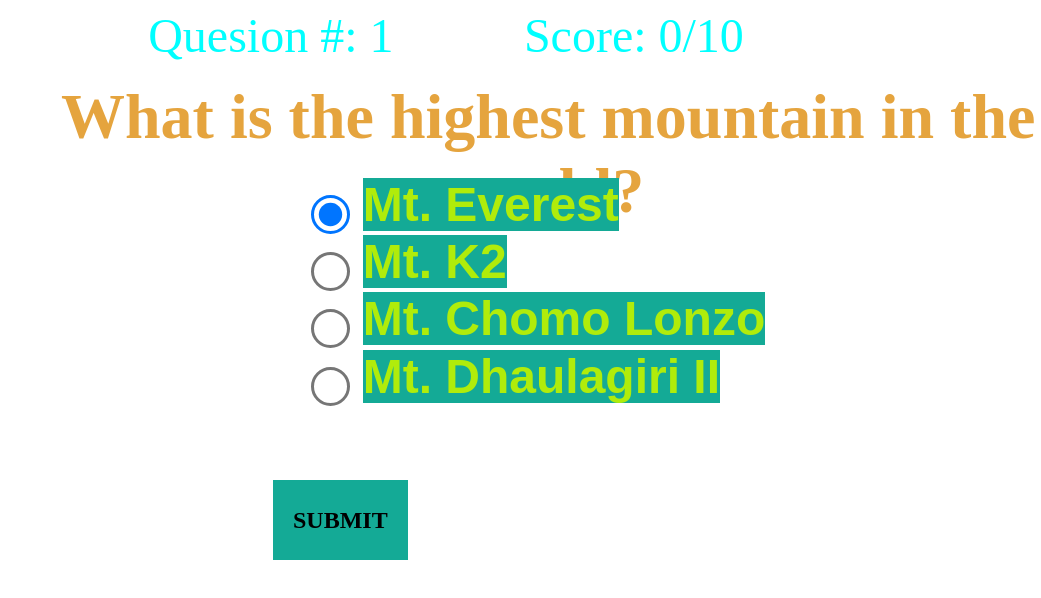
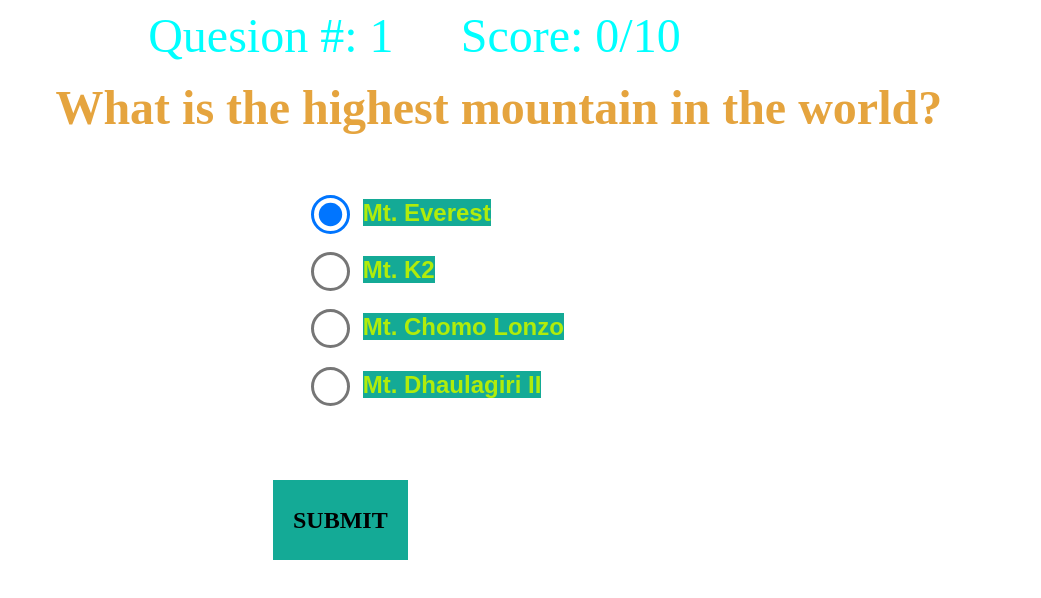
Before and after one commit to datastatistician3/know-world-mountains-quiz, a plain HTML site: page index.html in a window 1280 px wide. Both pictures are taken after a click on the button "LET'S TEST YOUR KNOWLEDGE". Shown: the whole page, without its empty margins (239-1280 px from the left). Drawn offline with nearby package versions, Linux system fonts and the light colour scheme.

Commit message:
change css

```diff
--- a/index.css
+++ b/index.css
@@ -1,6 +1,6 @@
 body * {
 	box-sizing: border-box;
-	font-family: Archivo;
+    font-family: Archivo;
 }
 
 #container {
@@ -82,7 +82,7 @@ input[type="radio"]:hover {
 }
 
 h1, h2 {
-    font-size: 4em;
+    font-size: 3em;
     text-align: center;
     margin-bottom: 200px;
     color: #E5A43E;
@@ -119,7 +119,7 @@ span#count-questions {
 
 span#count-score{
     font-size: 3em;
-    margin-left: 10%;
+    margin-left: 5%;
     color: aqua;
     min-width: 100%;
     background-color:
@@ -135,4 +135,6 @@ span#count-score{
     font-family: sans-serif;
     font-weight: bold;
     background-color: #14AA96;
+    font-size: .5em;
+
 }
```
